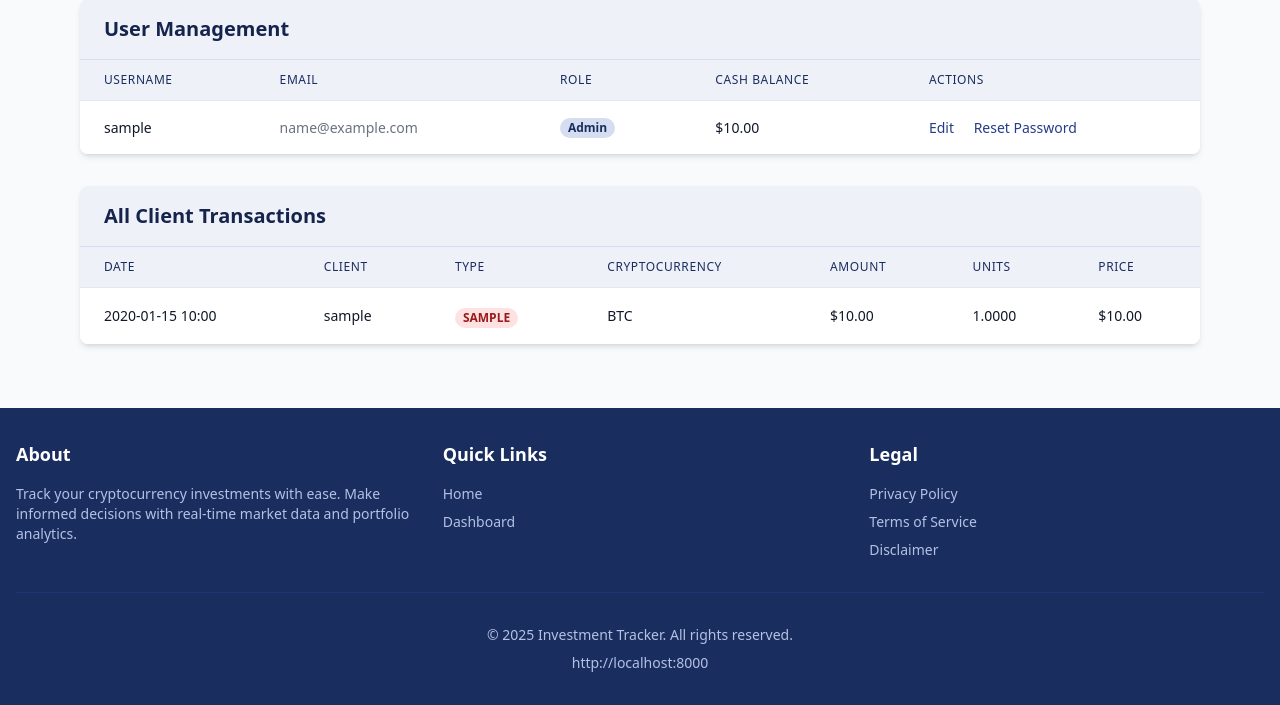
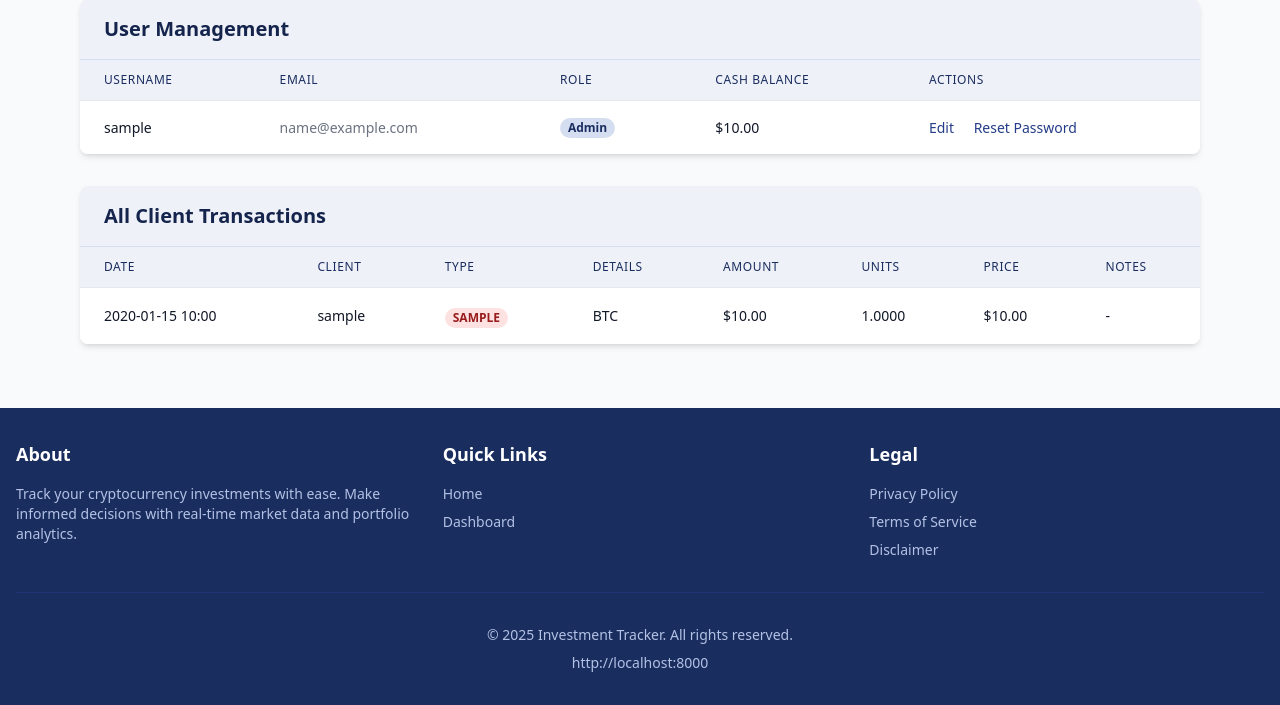
Before and after one commit to trangman/crypto-portfolio, a Flask app: page /admin in a window 1280 px wide. Shown: the part 477-1182 px from the top of the page. Run offline with Flask 3, Linux system fonts and the light colour scheme; a user stored in the database is signed in; data comes from the database, SQL or seed files in the repository; tables that the repository leaves empty hold one stand-in row (values such as "Sample post"); some libraries are stand-ins or nearby versions.

Commit message:
fixed cash transaction page

```diff
--- a/app.py
+++ b/app.py
@@ -849,13 +849,33 @@ def cash_transaction():
     if request.method == 'POST':
         try:
             user_id = request.form.get('user_id')
-            amount = Decimal(str(request.form.get('amount')))  # Convert to Decimal immediately
+            amount_str = request.form.get('amount')
             transaction_type = request.form.get('transaction_type')
             notes = request.form.get('notes')
+
+            # Validate required fields
+            if not user_id or not amount_str or not transaction_type:
+                flash('Please fill in all required fields')
+                return redirect(url_for('cash_transaction'))
+
+            # Validate and convert amount
+            try:
+                amount = Decimal(str(amount_str))
+                if amount <= 0:
+                    flash('Amount must be greater than 0')
+                    return redirect(url_for('cash_transaction'))
+            except (TypeError, ValueError, InvalidOperation):
+                flash('Invalid amount entered')
+                return redirect(url_for('cash_transaction'))
 
             user = User.query.get(user_id)
             if not user:
                 flash('Invalid user selected')
+                return redirect(url_for('cash_transaction'))
+
+            # For withdrawals, check if user has sufficient balance
+            if transaction_type == 'withdrawal' and user.cash_balance < amount:
+                flash(f'Insufficient funds. Available balance: ${user.cash_balance}')
                 return redirect(url_for('cash_transaction'))
 
             # Convert amount to negative for withdrawals
@@ -870,7 +890,8 @@ def cash_transaction():
             )
 
             # Update user's cash balance using Decimal
-            user.cash_balance = Decimal(str(user.cash_balance)) + actual_amount
+            current_balance = Decimal('0') if user.cash_balance is None else Decimal(str(user.cash_balance))
+            user.cash_balance = current_balance + actual_amount
 
             db.session.add(transaction)
             db.session.commit()
@@ -880,7 +901,7 @@ def cash_transaction():
 
         except Exception as e:
             db.session.rollback()
-            app.logger.error(f'Error processing cash transaction: {str(e)}')
+            app.logger.error(f'Error processing cash transaction: {str(e)}', exc_info=True)
             flash('Error processing cash transaction')
             return redirect(url_for('cash_transaction'))
 
--- a/templates/admin.html
+++ b/templates/admin.html
@@ -103,14 +103,15 @@
                         <th class="px-4 sm:px-6 py-3 text-left text-xs font-medium text-primary-800 uppercase tracking-wider">Date</th>
                         <th class="px-4 sm:px-6 py-3 text-left text-xs font-medium text-primary-800 uppercase tracking-wider">Client</th>
                         <th class="px-4 sm:px-6 py-3 text-left text-xs font-medium text-primary-800 uppercase tracking-wider">Type</th>
-                        <th class="px-4 sm:px-6 py-3 text-left text-xs font-medium text-primary-800 uppercase tracking-wider">Cryptocurrency</th>
+                        <th class="px-4 sm:px-6 py-3 text-left text-xs font-medium text-primary-800 uppercase tracking-wider">Details</th>
                         <th class="px-4 sm:px-6 py-3 text-left text-xs font-medium text-primary-800 uppercase tracking-wider">Amount</th>
                         <th class="px-4 sm:px-6 py-3 text-left text-xs font-medium text-primary-800 uppercase tracking-wider">Units</th>
                         <th class="px-4 sm:px-6 py-3 text-left text-xs font-medium text-primary-800 uppercase tracking-wider">Price</th>
+                        <th class="px-4 sm:px-6 py-3 text-left text-xs font-medium text-primary-800 uppercase tracking-wider">Notes</th>
                     </tr>
                 </thead>
                 <tbody class="bg-white divide-y divide-gray-200">
-                    {% if transactions %}
+                    {% if transactions or cash_transactions %}
                         {% for transaction in transactions %}
                         <tr>
                             <td class="px-4 sm:px-6 py-4 whitespace-nowrap">
@@ -136,11 +137,44 @@
                             <td class="px-4 sm:px-6 py-4 whitespace-nowrap">
                                 <div class="text-sm text-gray-900">${{ "%.2f"|format(transaction.price_at_time or 0) }}</div>
                             </td>
+                            <td class="px-4 sm:px-6 py-4 whitespace-nowrap">
+                                <div class="text-sm text-gray-900">-</div>
+                            </td>
+                        </tr>
+                        {% endfor %}
+                        {% for transaction in cash_transactions %}
+                        <tr>
+                            <td class="px-4 sm:px-6 py-4 whitespace-nowrap">
+                                <div class="text-sm text-gray-900">{{ transaction.timestamp.strftime('%Y-%m-%d %H:%M') }}</div>
+                            </td>
+                            <td class="px-4 sm:px-6 py-4 whitespace-nowrap">
+                                <div class="text-sm text-gray-900">{{ transaction.user.username }}</div>
+                            </td>
+                            <td class="px-4 sm:px-6 py-4 whitespace-nowrap">
+                                <span class="px-2 inline-flex text-xs leading-5 font-semibold rounded-full {% if transaction.transaction_type == 'deposit' %}bg-green-100 text-green-800{% else %}bg-red-100 text-red-800{% endif %}">
+                                    {{ transaction.transaction_type.upper() }}
+                                </span>
+                            </td>
+                            <td class="px-4 sm:px-6 py-4 whitespace-nowrap">
+                                <div class="text-sm text-gray-900">Cash</div>
+                            </td>
+                            <td class="px-4 sm:px-6 py-4 whitespace-nowrap">
+                                <div class="text-sm text-gray-900">${{ "%.2f"|format(transaction.amount|abs) }}</div>
+                            </td>
+                            <td class="px-4 sm:px-6 py-4 whitespace-nowrap">
+                                <div class="text-sm text-gray-900">-</div>
+                            </td>
+                            <td class="px-4 sm:px-6 py-4 whitespace-nowrap">
+                                <div class="text-sm text-gray-900">-</div>
+                            </td>
+                            <td class="px-4 sm:px-6 py-4 whitespace-nowrap">
+                                <div class="text-sm text-gray-900">{{ transaction.notes or '-' }}</div>
+                            </td>
                         </tr>
                         {% endfor %}
                     {% else %}
                         <tr>
-                            <td colspan="7" class="px-4 sm:px-6 py-4 whitespace-nowrap text-sm text-gray-500 text-center">
+                            <td colspan="8" class="px-4 sm:px-6 py-4 whitespace-nowrap text-sm text-gray-500 text-center">
                                 No transactions found
                             </td>
                         </tr>
```
